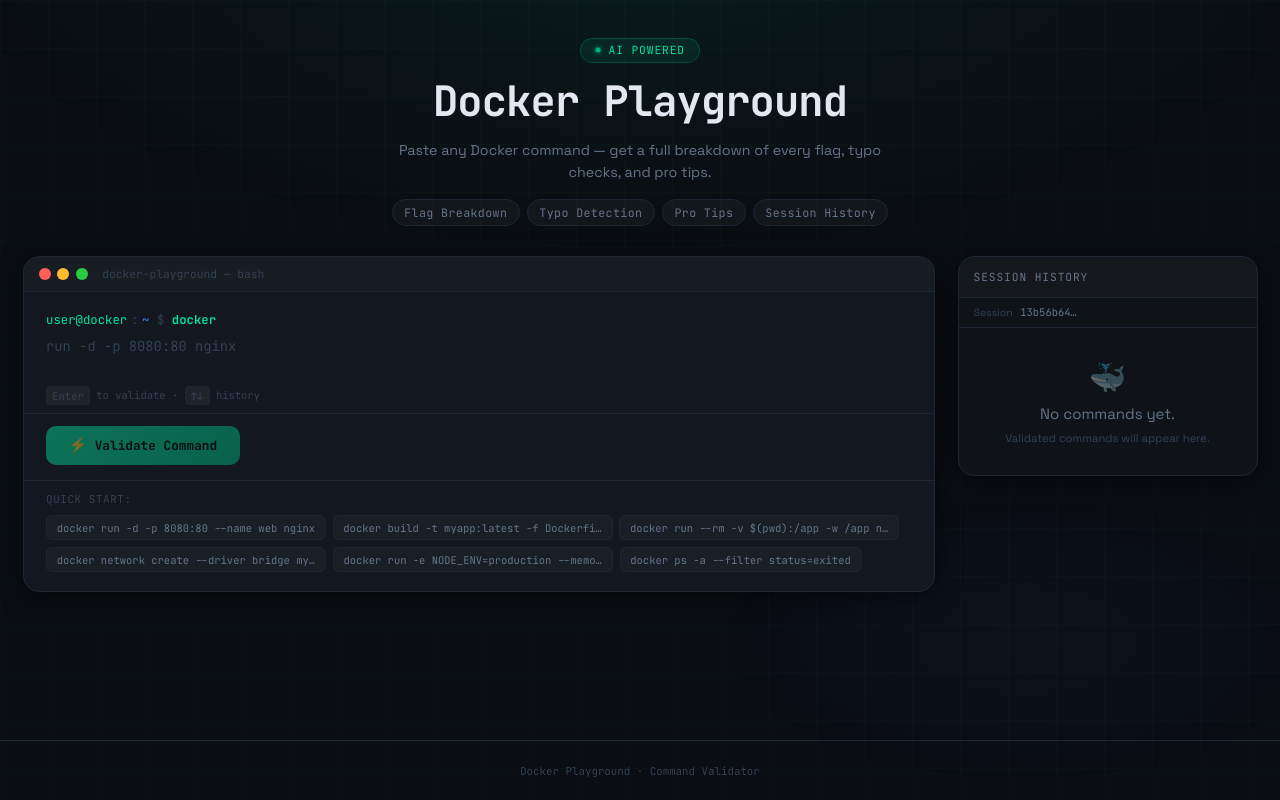
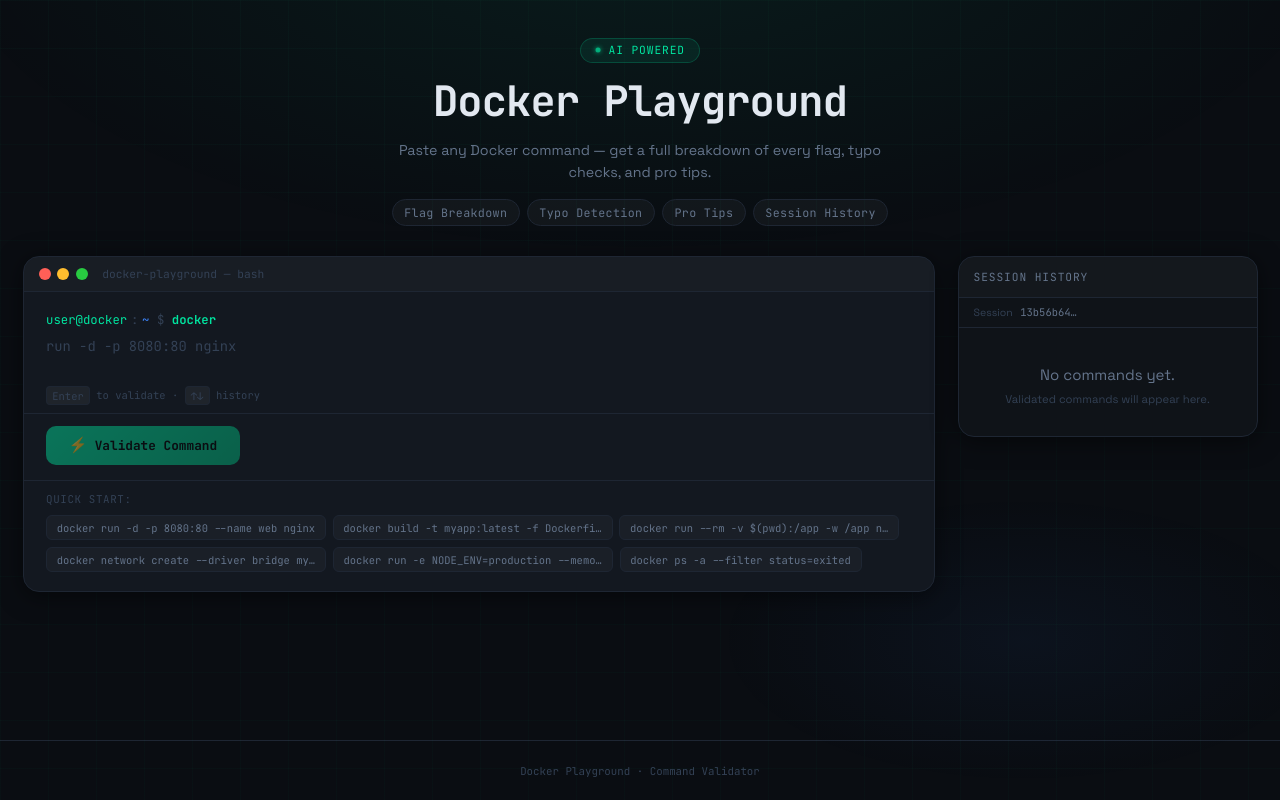
Before and after one commit to Arul-Pragasam99/Docker-Playground, a Next.js app in the folder playsite/: page / in a window 1280 px wide. Built offline with nearby package versions, Linux system fonts and the light colour scheme.

Commit message:
icon remove

```diff
--- a/playsite/src/components/HistoryPanel.tsx
+++ b/playsite/src/components/HistoryPanel.tsx
@@ -62,7 +62,7 @@
 
       {history.length === 0 ? (
         <div className="history-empty">
-          <span className="empty-icon">🐳</span>
+          <span className="empty-icon"></span>
           <p>No commands yet.</p>
           <p className="empty-sub">Validated commands will appear here.</p>
         </div>
```
